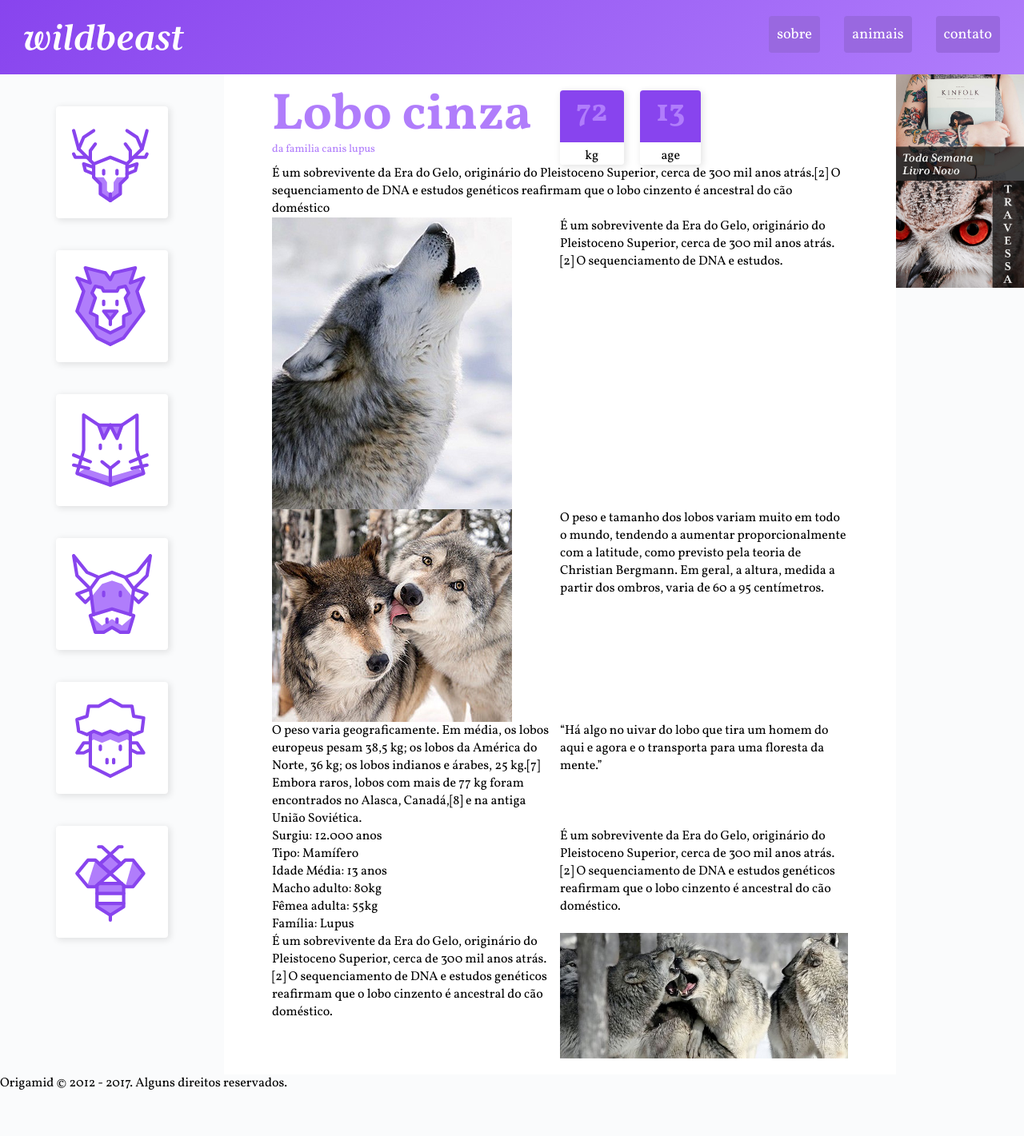
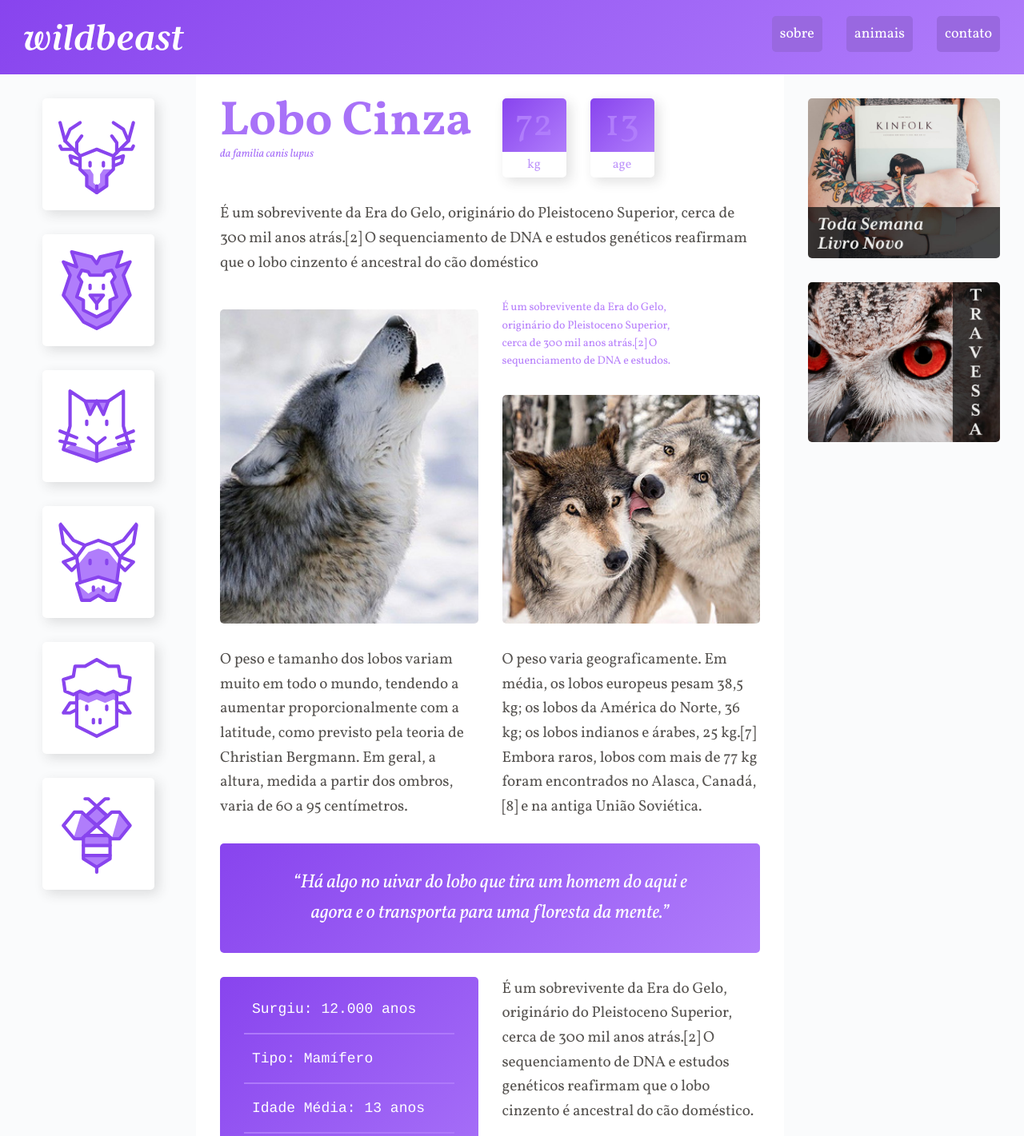
Before and after one commit to adriel-mp3/wildbeast, a plain HTML site: page index.html in a window 1280 px wide. Shown: the top 1421 px of the page at 80% size. Before the commit the page ends 1366 px from the top, so only its background shows below. Drawn offline with Linux system fonts and the light colour scheme.

Commit message:
estilização principal

```diff
--- a/index.html
+++ b/index.html
@@ -16,7 +16,7 @@
   <div class="estrutura">
 
     <header class="header">
-      <a href="#"><img src="./img/wildbeast.svg" alt="Logo"></a>
+      <a class="logo" href="#"><img src="./img/wildbeast.svg" alt="Logo"></a>
       <nav>
         <ul>
           <li><a href="">sobre</a></li>
@@ -64,7 +64,7 @@
     <main class="conteudo">
 
       <div class="titulo">
-        <h1>Lobo cinza</h1>
+        <h1>Lobo Cinza</h1>
         <span>da familia canis lupus</span>
       </div>
 
@@ -82,19 +82,19 @@
 
       </div>
 
-      <p class="paragrafo-principal">É um sobrevivente da Era do Gelo, originário do Pleistoceno Superior, cerca de 300 mil anos atrás.[2] O sequenciamento de DNA e estudos genéticos reafirmam que o lobo cinzento é ancestral do cão doméstico</p>
+      <p class="col-wide">É um sobrevivente da Era do Gelo, originário do Pleistoceno Superior, cerca de 300 mil anos atrás.[2] O sequenciamento de DNA e estudos genéticos reafirmam que o lobo cinzento é ancestral do cão doméstico</p>
 
-      <img src="./img/wolf1.jpg" alt="Lobo uivando">
+      <img class="imagem-1"src="./img/wolf1.jpg" alt="Lobo uivando">
 
-      <p>É um sobrevivente da Era do Gelo, originário do Pleistoceno Superior, cerca de 300 mil anos atrás.[2] O sequenciamento de DNA e estudos.</p>
+      <p class="destaque">É um sobrevivente da Era do Gelo, originário do Pleistoceno Superior, cerca de 300 mil anos atrás.[2] O sequenciamento de DNA e estudos.</p>
 
-      <img src="./img/wolf2.jpg" alt="Lobo labendo outro lobo">
+      <img class="imagem-2" src="./img/wolf2.jpg" alt="Lobo labendo outro lobo">
 
       <p>O peso e tamanho dos lobos variam muito em todo o mundo, tendendo a aumentar proporcionalmente com a latitude, como previsto pela teoria de Christian Bergmann. Em geral, a altura, medida a partir dos ombros, varia de 60 a 95 centímetros.</p>
 
       <p>O peso varia geograficamente. Em média, os lobos europeus pesam 38,5 kg; os lobos da América do Norte, 36 kg; os lobos indianos e árabes, 25 kg.[7] Embora raros, lobos com mais de 77 kg foram encontrados no Alasca, Canadá,[8] e na antiga União Soviética.</p>
 
-      <blockquote class="citacao">
+      <blockquote class="citacao col-wide ">
         <p>“Há algo no uivar do lobo que tira um homem do aqui e agora e o transporta para uma floresta da mente.”</p>
       </blockquote>
 
@@ -112,7 +112,7 @@
       </div>
       <p>É um sobrevivente da Era do Gelo, originário do Pleistoceno Superior, cerca de 300 mil anos atrás.[2] O sequenciamento de DNA e estudos genéticos reafirmam que o lobo cinzento é ancestral do cão doméstico.</p>
 
-      <img src="./img/wolf3.jpg" alt="Lobos brigando">
+      <img class="col-wide"src="./img/wolf3.jpg" alt="Lobos brigando">
     </main>
 
     <aside class="anuncios">
--- a/style.css
+++ b/style.css
@@ -3,20 +3,20 @@ ul,
 li,
 h1,
 p,
-blockquote{
-  margin:0;
+blockquote {
+  margin: 0;
   padding: 0;
 }
 
 body {
-  font-family: 'Vollkorn', Georgia, serif;
+  font-family: "Vollkorn", Georgia, serif;
   box-sizing: border-box;
-  background: #fafbfc;
 }
 
 img {
   display: block;
   max-width: 100%;
+  border-radius: 5px;
 }
 
 ul {
@@ -29,131 +29,212 @@ span {
 
 a {
   text-decoration: none;
-  color:inherit;
+  color: inherit;
 }
 
 /* Grid geral */
 
 .estrutura {
   display: grid;
-  grid-template-columns: minmax(160px,1fr) 3fr 160px;
+  grid-template-columns: minmax(160px, 1fr) 3fr 300px;
   grid-template-areas:
-  "header header header"
-  "sidenav conteudo anuncios"
-  "footer footer footer"
-  ;
+    "header header header"
+    "sidenav conteudo anuncios"
+    "footer footer footer";
 }
-
 
 /* Header */
 
-
 .header {
   grid-area: header;
-  background: linear-gradient(135deg,#8844ee, #b07dfb);
-  padding:30px;
+  background: linear-gradient(135deg, #8844ee, #b07dfb);
+  padding: 30px;
   display: grid;
-  grid-template-columns: 200px auto;
-  justify-content: space-between;
-  align-content: center;
+  grid-template-columns: 1fr auto;
+}
+
+.logo {
+  max-width: 200px;
 }
 
 .header ul {
-  display: grid;
-  grid-template-columns: repeat(3,auto);
-  gap:0 30px;
-  font-size: 1.15rem;
-  color:#ffffff;
+  display: flex;
+  color: #fff;
+  font-size: 1.125rem;
 }
 
-.header li > a{
-  padding: 10px 10px;
-  background-color: #9968e0;
-  border-radius: 4px;
+.header li > a {
+  padding: 10px;
+  background: #9968e0;
+  border-radius: 5px;
+  transition: 0.1s;
 }
 
+.header a:hover {
+  background-color: rgba(0, 0, 0, 0.5);
+}
+
+.header li + li {
+  margin-left: 30px;
+}
 
 /* Sidenav */
 
 .sidenav {
   grid-area: sidenav;
+  background: #fafbfc;
+  padding: 30px;
 }
 
-
-.sidenav li {
-  display: grid;
-  grid-template-columns: minmax(100px,140px);
-  justify-content: center;
-  margin:40px 0;
+.sidenav li a {
+  display: block;
+  margin: 0 auto 30px auto;
+  max-width: 100px;
+  min-width: 60px;
+  background: #fff;
+  padding: 20px;
+  border-radius: 5px;
+  box-shadow: 5px 5px 15px 0px rgb(44 44 44 / 15%);
+  transition: 0.1s ease-out;
 }
 
-.sidenav a:hover {
-  background-color: #b07dfb;
-  transition: 0.2;
+.sidenav li a:hover {
+  background: #9968e0;
 }
 
-.sidenav a {
-  padding:20px;
-  background: #ffffff;
-  border-radius: 4px;
-  box-shadow: 2px 2px 8px 1px rgba(0, 0, 0, 0.1);
+/* Conteudo Gerais */
+.conteudo {
+  grid-area: conteudo;
+  display: grid;
+  grid-template-columns: 1fr 1fr;
+  gap:30px;
+  padding: 30px;
+  max-width: 900px;
+  margin: 0 auto;
+  justify-items: stretch
+}
+
+p {
+  color: #575451;
+  font-size: 1.2rem;
+  line-height: 1.6;
+  letter-spacing: -0.005em;
+}
+
+.destaque {
+  font-size: 0.875em;
+  max-width: 29ch;
+  color:#b780fb;
+}
+
+.col-wide {
+  grid-column: 1/-1;
+}
+
+.imagem-1 {
+  grid-row: span 2;
+  align-self: end;
+}
+
+.imagem-2 {
+  align-self: end;
 }
 
 /* Conteudo */
-.conteudo {
-  grid-area:conteudo;
-  padding: 20px 60px;
-  background: #ffffff;
-  display: grid;
-  grid-template-columns: 1fr 1fr;
+.titulo h1 {
+  color:#a872f8;
+  font-size: 3.75rem;
+  line-height: 1;
 }
 
-.titulo h1 {
-  font-size: 4rem;
-  line-height: 1;
-  color:#b07dfb;
-}
-
-.titulo span {
-  color:#b07dfb;
-  font-size: 0.85rem;
+.titulo > span {
+  color:#a872f8;
+  font-size: 0.875rem;
+  font-style: italic;
 }
 
 .caracteristicas {
   display: grid;
   grid-template-columns: 80px 80px;
-  gap:0 20px;
+  gap:30px;
+  align-content: start;
+  text-align: center;
 }
 
 .caracteristicas > div {
-  justify-self: start;
-  background: linear-gradient(#8844ee 70%, #ffffff 70%);
-  text-align: center;
-  padding: 0 20px 0px 20px;
-  border-radius: 4px;
-  box-shadow: 2px 2px 8px 1px rgba(0, 0, 0, 0.1);
-}
-
-.paragrafo-principal {
-  grid-column: 1/-1;
+  box-shadow: 5px 5px 15px 0px rgb(44 44 44 / 15%);
+  border-radius: 5px;
 }
 
 .numero {
-  font-size: 2.5rem;
-  font-weight: 700;
+  background: linear-gradient(135deg, #8844ee, #b07dfb);
   color:#b07dfb;
-  margin-bottom:15px;
+  font-size: 3rem;
+  border-radius: 5px 5px 0 0;
+  padding: 0 10px;
 }
 
 .rotulo {
+  color:#bf96fb;
+  padding: 5px;
+}
+
+/* Citação */
+.citacao {
+  background: linear-gradient(135deg, #8844ee, #b07dfb);
+  padding: 30px;
+  border-radius: 5px;
+}
+.citacao p {
+  margin: 0 auto;
+  text-align: center;
+  color: #fff;
+  font-size: 1.5rem;
+  font-style: italic;
+  max-width: 500px;
+}
+
+/* Atributos */
+.atributos {
+  background: linear-gradient(135deg, #8844ee, #b07dfb);
+  padding: 30px;
+  border-radius: 5px;
+  color:#fff;
+  font-family: Courier, monospace;
+  font-size: 1.125em;
+  grid-row: span 2;
+}
+
+.atributos li{
+  border-bottom:2px solid #ae79fa;
+  padding: 0 0 20px 10px;
+  margin-bottom: 20px;
+}
+
+.atributos li:last-child {
+  margin-bottom: 0;
+  border-bottom: none;
 }
 
 
-
+/* Anuncios */
 .anuncios {
-  grid-area:anuncios;
+  grid-area: anuncios;
+  background: #fafbfc;
+  display: grid;
+  align-content: start;
+  padding: 30px;
+  gap: 30px;
 }
 
+/* Footer */
 .footer {
-  grid-area:footer;
+  grid-area: footer;
+  background: linear-gradient(135deg, #8844ee, #b07dfb);
+  padding: 30px;
 }
+
+.footer p {
+  color: #fff;
+  text-align: center;
+}
```
